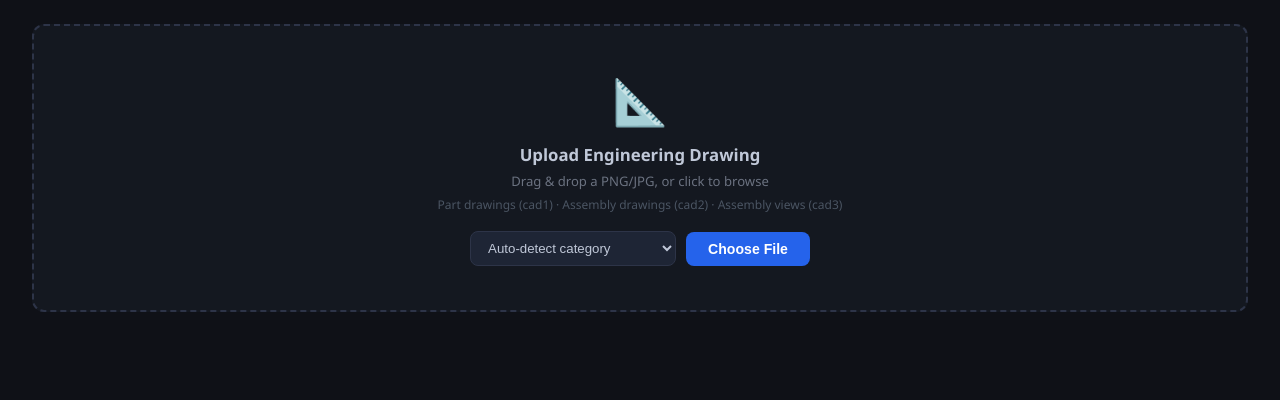
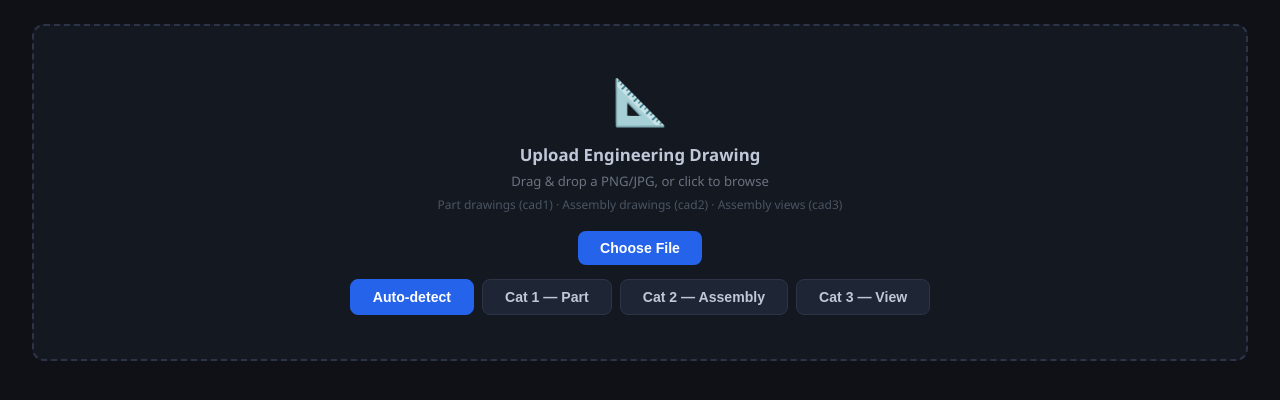
Before and after one commit to vishwa-vibhi/Cad-tolerance-stackup, a Flask app: page / in a window 1280 px wide. Shown: the part 85-485 px from the top of the page. Run offline with Flask 3, Linux system fonts and the light colour scheme.

Commit message:
Replace dropdown with category buttons (fixes click issue)

```diff
--- a/app/templates/index.html
+++ b/app/templates/index.html
@@ -27,6 +27,7 @@ body { font-family: 'Segoe UI', Arial, sans-serif; background: #0f1117; color: #
 .btn-primary:hover { background: #1d4ed8; }
 .btn-secondary { background: #1e2535; color: #c0c8d8; border: 1px solid #2d3448; }
 .btn-secondary:hover { background: #252b3b; }
+.cat-btn.active { background: #2563eb; color: #fff; border-color: #2563eb; }
 
 .progress-bar { height: 4px; background: #1e2535; border-radius: 2px; overflow: hidden; margin: 14px 0; }
 .progress-fill { height: 100%; background: linear-gradient(90deg, #2563eb, #7c3aed); border-radius: 2px; transition: width 0.3s; }
@@ -133,13 +134,14 @@ select { background: #1e2535; color: #c0c8d8; border: 1px solid #2d3448; border-
       <p style="margin-top:6px; font-size:0.75rem; color:#4b5563;">Part drawings (cad1) · Assembly drawings (cad2) · Assembly views (cad3)</p>
       <input type="file" id="file-input" accept=".png,.jpg,.jpeg" onchange="handleFileSelect(this)">
       <div style="margin-top:18px; display:flex; gap:10px; justify-content:center; align-items:center; flex-wrap:wrap;">
-        <select id="cat-select" onclick="event.stopPropagation()">
-          <option value="auto">Auto-detect category</option>
-          <option value="cad1">cad1 — Part drawing</option>
-          <option value="cad2">cad2 — Assembly drawing</option>
-          <option value="cad3">cad3 — Assembly view</option>
-        </select>
+        <input type="hidden" id="cat-select" value="auto">
         <button class="btn btn-primary" onclick="event.stopPropagation(); document.getElementById('file-input').click()">Choose File</button>
+      </div>
+      <div style="margin-top:14px; display:flex; gap:8px; justify-content:center; flex-wrap:wrap;" onclick="event.stopPropagation()">
+        <button class="btn btn-secondary cat-btn active" data-cat="auto" onclick="selectCat(this,'auto')">Auto-detect</button>
+        <button class="btn btn-secondary cat-btn" data-cat="cad1" onclick="selectCat(this,'cad1')">Cat 1 — Part</button>
+        <button class="btn btn-secondary cat-btn" data-cat="cad2" onclick="selectCat(this,'cad2')">Cat 2 — Assembly</button>
+        <button class="btn btn-secondary cat-btn" data-cat="cad3" onclick="selectCat(this,'cad3')">Cat 3 — View</button>
       </div>
     </div>
     <div id="progress-section" class="hidden" style="margin-top:18px;">
@@ -442,6 +444,12 @@ function esc(str) {
   if (!str) return '';
   return String(str).replace(/&/g,'&amp;').replace(/</g,'&lt;').replace(/>/g,'&gt;');
 }
+
+function selectCat(btn, cat) {
+  document.getElementById('cat-select').value = cat;
+  document.querySelectorAll('.cat-btn').forEach(b => b.classList.remove('active'));
+  btn.classList.add('active');
+}
 </script>
 </body>
 </html>
```
